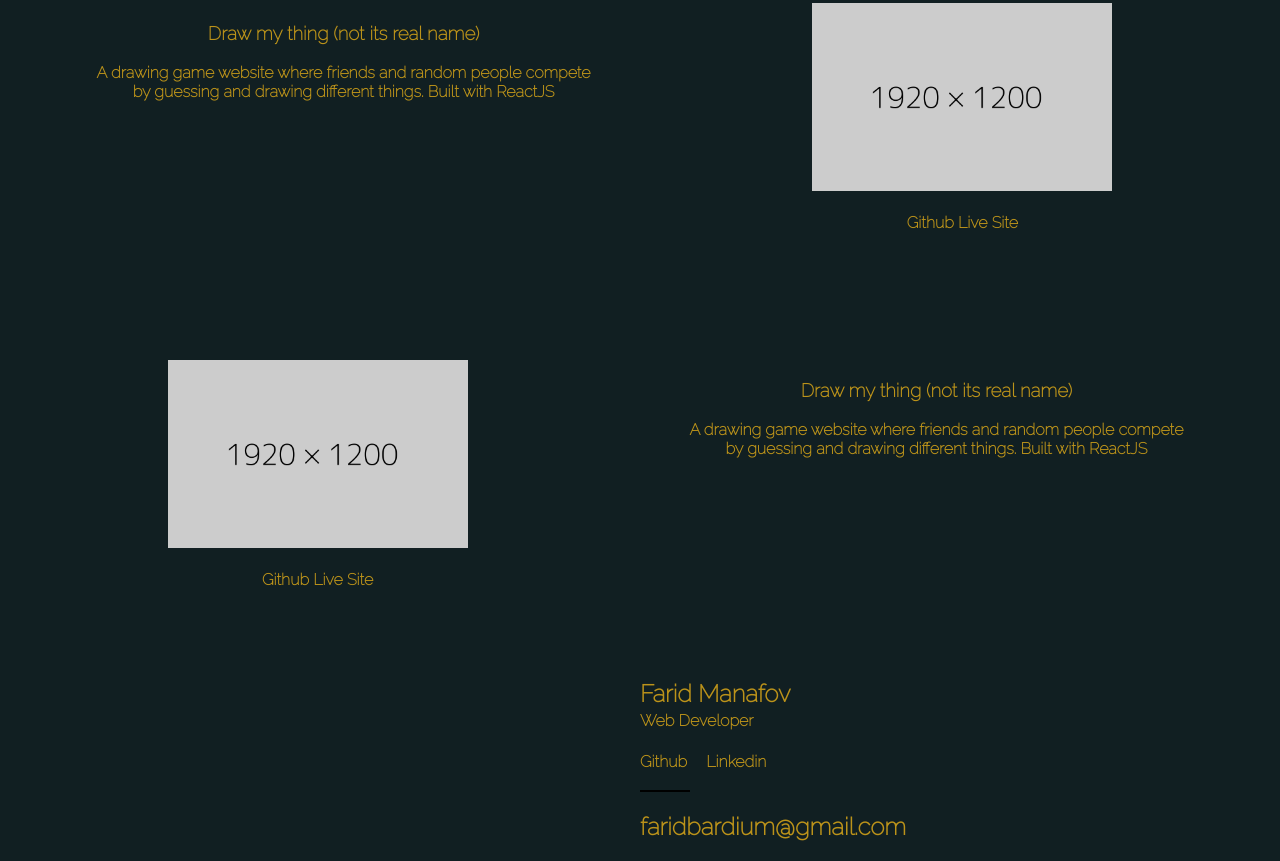
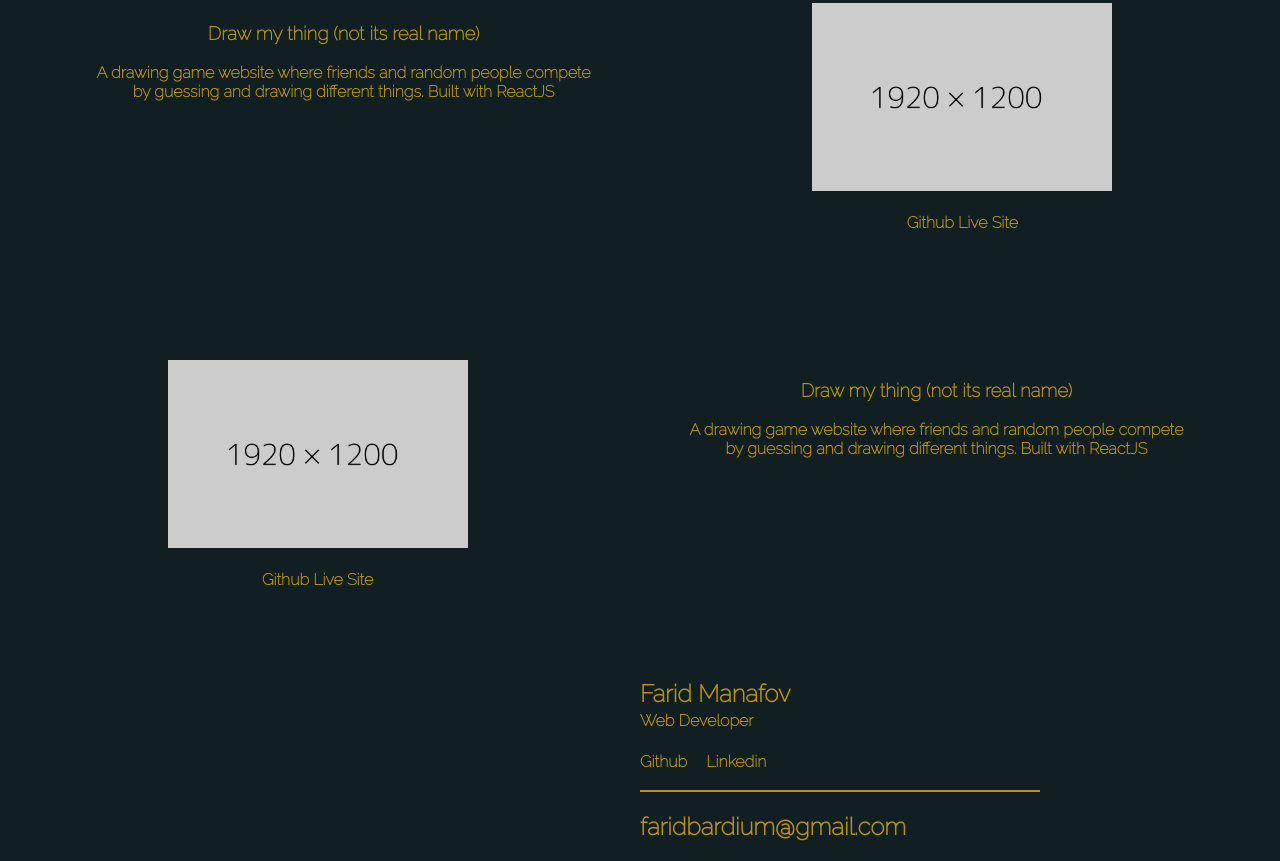
Before and after one commit to Starboy-Sharma/HTMLPortfolio, a plain HTML site: page index.html in a window 1280 px wide. Shown: the part 2041-2902 px from the top of the page. Drawn offline with nearby package versions, Linux system fonts and the light colour scheme.

Commit message:
redid footer line

```diff
--- a/style.css
+++ b/style.css
@@ -339,10 +339,7 @@ html,body{
 }
 
 .footer-line{
-  background-color: black;
-  /* position: absolute; */
-
-
-  width: 50px;
+  background-color: rgb(188, 147, 26);
+  width: 400px;
   height: 2px;
 }
```
